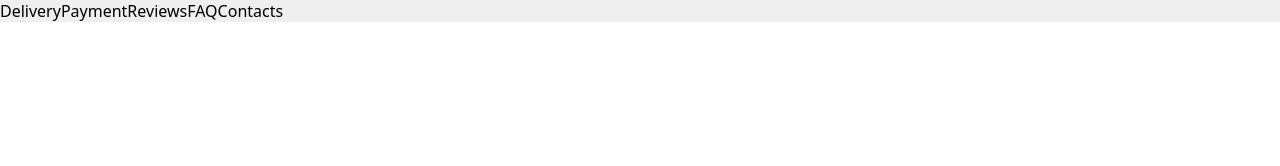
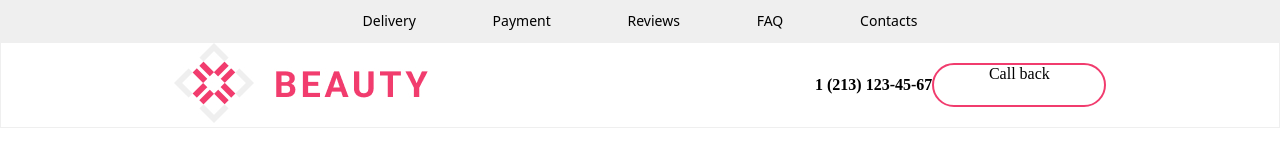
Before and after one commit to Aqualang1/task-6, a plain HTML site: page Index.html in a window 1280 px wide. Drawn offline with Linux system fonts and the light colour scheme.

Commit message:
navbar, logo, contacts added (positioning problems)

```diff
--- a/Index.html
+++ b/Index.html
@@ -19,5 +19,14 @@
             </ul>
         </nav>
     </div>
+    <section>
+        <div class="contacts-bar">
+            <div id="logo"><img src="./images/Group 2.jpg" alt="beauty-logo"></div>
+            <div class="contacts">
+                <p id="phone-num"><b>1 (213) 123-45-67</b></p>
+                <p id="call-btn">Call back</p>
+            </div>
+        </div>
+    </section>
 </body>
 </html>
--- a/style/beauty.css
+++ b/style/beauty.css
@@ -1,18 +1,62 @@
-*{
+* {
     margin: 0;
     padding: 0;
 }
 
 li {
     list-style-type: none;
+    padding: 1% 3%;
+    cursor: pointer;
 }
 
 .navbar-wrapper {
     background-color: #EFEFEF;
     font-family: system-ui, -apple-system, BlinkMacSystemFont, 'Segoe UI', Roboto, Oxygen, Ubuntu, Cantarell, 'Open Sans', 'Helvetica Neue', sans-serif;
+    font-style: normal;
+    font-weight: 400;
+    font-size: 14px;
+    line-height: 16px;
 }
 
 .navbar {
     display: flex;
     flex-direction: row;
+    align-items: center;
+    justify-content: center;
 }
+
+.contacts-bar {
+    display: flex;
+    flex-direction: row;
+    align-items: center;
+    justify-content: center;
+    border: 1px solid #EFEFEF;
+}
+
+.contacts {
+    display: flex;
+    justify-content: center;
+    align-items: center;
+    text-align: center;
+
+}
+
+#logo {
+    margin-right: 30%;
+
+}
+
+#call-btn {
+    border: 2px solid #F13C6E;
+    border-radius: 40px;
+    width: 170px;
+    height: 40px;
+    cursor: pointer;
+}
+
+#phone-num {
+    display: flex;
+    justify-content: center;
+    align-items: center;
+    text-align: center;
+}
```
Also changed, not shown: images/Group 2.jpg (added).
